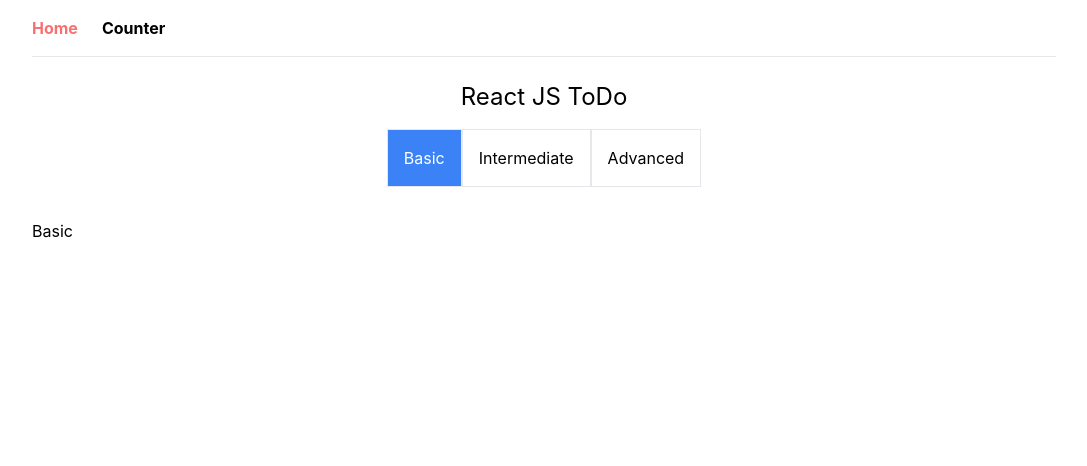
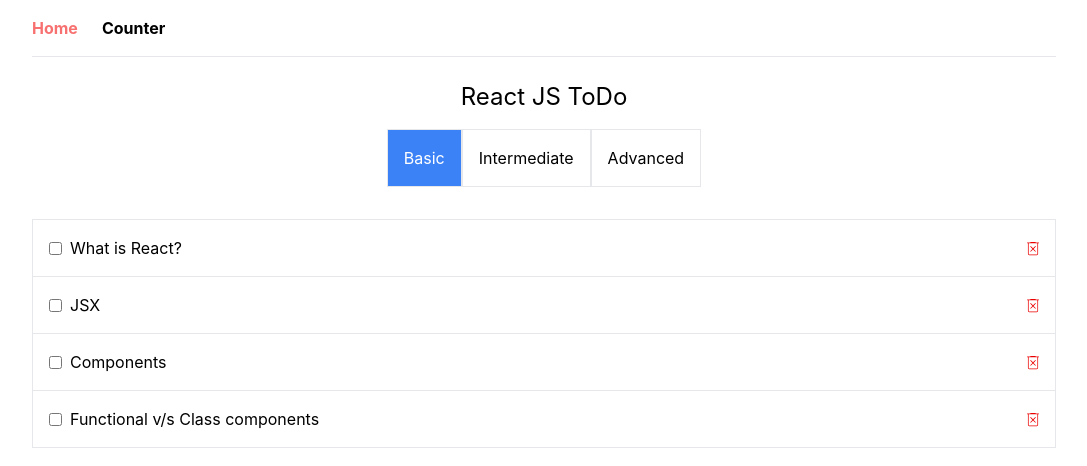
Before and after one commit to kmshan90/trainingApp, a React (Create React App) app: page / in a window 1280 px wide. Shown: the top 466 px of the page, without its empty margins (96-1183 px from the left). Built offline with nearby package versions, Linux system fonts and the light colour scheme.

Commit message:
bug fixes

```diff
--- a/package.json
+++ b/package.json
@@ -2,7 +2,6 @@
   "name": "training-app",
   "version": "0.1.0",
   "private": true,
-  "homepage": "https://kmshan90.github.io/trainingApp",
   "dependencies": {
     "@testing-library/jest-dom": "^5.16.5",
     "@testing-library/react": "^13.4.0",
@@ -18,9 +17,7 @@
     "start": "react-scripts start",
     "build": "react-scripts build",
     "test": "react-scripts test",
-    "eject": "react-scripts eject",
-    "predepoly": "npm run build",
-    "deploy": "gh-pages -d build"
+    "eject": "react-scripts eject"
   },
   "eslintConfig": {
     "extends": [
@@ -41,7 +38,6 @@
     ]
   },
   "devDependencies": {
-    "gh-pages": "^5.0.0",
     "react-router-dom": "^6.10.0",
     "tailwindcss": "^3.3.1"
   }
--- a/src/components/category/AdvancedReact.js
+++ b/src/components/category/AdvancedReact.js
@@ -1,56 +1,8 @@
-import React, { useState, useEffect } from "react";
+import React from "react";
 const AdvancedReact = () => {
-    // const [Advanced, setAdvanced] = useState([]);
-    // const fetchAdvancedData = async () => {
-    //     try{
-    //       const data = await fetch("./data.json");
-    //       const dataJson = await data.json();
-    //       const filteredData = await dataJson.filter((item)=>{return item.level === "advanced"});
-    //       setAdvanced(filteredData);
-    //     }
-    //     catch(e){
-    //         console.log(e)
-    //     }
-    // }
-    // const handleCompleted = (e, id) =>{
-    //     const newData = [...Advanced];
-    //     newData[0].topic = newData[0].topic.map((item) => {
-    //         if(item.id === id){
-    //             return {...item, completed: e.target.checked}
-    //         }
-    //         return item;
-    //     });
-    //     setAdvanced([...newData]);
-    //     console.log(Advanced)
-    // }
-    // const handleRemove = (id) =>{
-    //     const newData = [...Advanced];
-    //     newData[0].topic = newData[0].topic.filter((item) => {
-    //         return item.id !== id
-    //     });
-    //     setAdvanced([...newData]);
-    //     console.log(Advanced)
-    // }
-    // useEffect(() => {
-    //     fetchAdvancedData();
-    // },[])
     return (
         <div className="w-full float-left">
-            {/* {Advanced?.length > 0 &&
-            <div className="w-full float-left border">
-                {Advanced[0].topic.map((item)=>(
-                    <div key={item.id} className="w-full float-left p-4 border-b last-of-type:border-b-0 flex items-center space-x-4 justify-between">
-                        <label className="flex items-center cursor-pointer">
-                            <input onChange={(e)=>handleCompleted(e,item.id)} checked={item.completed} className="mr-2 peer" type="checkbox" /><span className="peer-checked:line-through peer-checked:opacity-60">{item.chapter}</span>
-                        </label>
-                        <svg onClick={()=>handleRemove(item.id)} className="flex-shrink-0 cursor-pointer" width="12" height="15" viewBox="0 0 12 15" fill="none" xmlns="http://www.w3.org/2000/svg">
-                            <path d="M3.74999 10.7083L6.02082 8.41667L8.31249 10.7083L8.85416 10.1667L6.58332 7.875L8.85416 5.5625L8.31249 5.02083L6.02082 7.3125L3.74999 5.02083L3.18749 5.5625L5.47916 7.875L3.18749 10.1667L3.74999 10.7083ZM2.33332 14.25C1.95832 14.25 1.63193 14.1111 1.35416 13.8333C1.07638 13.5556 0.93749 13.2292 0.93749 12.8542V2.27083H0.104156V1.54167H3.39582V0.9375H8.62499V1.54167H11.9167V2.27083H11.0833V12.8542C11.0833 13.2292 10.9479 13.5556 10.6771 13.8333C10.4062 14.1111 10.0764 14.25 9.68749 14.25H2.33332ZM10.3542 2.27083H1.66666V12.8542C1.66666 13.0208 1.7361 13.1736 1.87499 13.3125C2.01388 13.4514 2.16666 13.5208 2.33332 13.5208H9.68749C9.85416 13.5208 10.0069 13.4514 10.1458 13.3125C10.2847 13.1736 10.3542 13.0208 10.3542 12.8542V2.27083ZM1.66666 2.27083V13.5208V12.8542V2.27083Z" fill="#EB0000"/>
-                        </svg>
-                    </div>
-                ))}
-            </div>
-            } */}
-            Advanced
+            <h1 className="text-center text-2xl">Advanced React</h1>
         </div>
     );
 };
--- a/src/components/category/BasicReact.js
+++ b/src/components/category/BasicReact.js
@@ -1,42 +1,42 @@
 import React, { useState, useEffect } from "react";
 const BasicReact = () => {
-    // const [basic, setBasic] = useState([]);
-    // const fetchBasicData = async () => {
-    //     try{
-    //       const data = await fetch("./data.json");
-    //       const dataJson = await data.json();
-    //       const filteredData = await dataJson.filter((item)=>{return item.level === "basic"});
-    //       setBasic(filteredData);
-    //     }
-    //     catch(e){
-    //         console.log(e)
-    //     }
-    // }
-    // const handleCompleted = (e, id) =>{
-    //     const newData = [...basic];
-    //     newData[0].topic = newData[0].topic.map((item) => {
-    //         if(item.id === id){
-    //             return {...item, completed: e.target.checked}
-    //         }
-    //         return item;
-    //     });
-    //     setBasic([...newData]);
-    //     console.log(basic)
-    // }
-    // const handleRemove = (id) =>{
-    //     const newData = [...basic];
-    //     newData[0].topic = newData[0].topic.filter((item) => {
-    //         return item.id !== id
-    //     });
-    //     setBasic([...newData]);
-    //     console.log(basic)
-    // }
-    // useEffect(() => {
-    //     fetchBasicData();
-    // },[])
+    const [basic, setBasic] = useState([]);
+    const fetchBasicData = async () => {
+        try{
+          const data = await fetch("./data.json");
+          const dataJson = await data.json();
+          const filteredData = await dataJson.filter((item)=>{return item.level === "basic"});
+          setBasic(filteredData);
+        }
+        catch(e){
+            console.log(e)
+        }
+    }
+    const handleCompleted = (e, id) =>{
+        const newData = [...basic];
+        newData[0].topic = newData[0].topic.map((item) => {
+            if(item.id === id){
+                return {...item, completed: e.target.checked}
+            }
+            return item;
+        });
+        setBasic([...newData]);
+        console.log(basic)
+    }
+    const handleRemove = (id) =>{
+        const newData = [...basic];
+        newData[0].topic = newData[0].topic.filter((item) => {
+            return item.id !== id
+        });
+        setBasic([...newData]);
+        console.log(basic)
+    }
+    useEffect(() => {
+        fetchBasicData();
+    },[])
     return (
         <div className="w-full float-left">
-            {/* {basic?.length > 0 &&
+            {basic?.length > 0 &&
             <div className="w-full float-left border">
                 {basic[0].topic.map((item)=>(
                     <div key={item.id} className="w-full float-left p-4 border-b last-of-type:border-b-0 flex items-center space-x-4 justify-between">
@@ -49,8 +49,7 @@ const BasicReact = () => {
                     </div>
                 ))}
             </div>
-            } */}
-            Basic
+            }
         </div>
     );
 };
--- a/src/components/category/IntermediateReact.js
+++ b/src/components/category/IntermediateReact.js
@@ -1,56 +1,8 @@
-import React, { useState, useEffect } from "react";
+import React from "react";
 const IntermediateReact = () => {
-    // const [Intermediate, setIntermediate] = useState([]);
-    // const fetchIntermediateData = async () => {
-    //     try{
-    //       const data = await fetch("./data.json");
-    //       const dataJson = await data.json();
-    //       const filteredData = await dataJson.filter((item)=>{return item.level === "intermediate"});
-    //       setIntermediate(filteredData);
-    //     }
-    //     catch(e){
-    //         console.log(e)
-    //     }
-    // }
-    // const handleCompleted = (e, id) =>{
-    //     const newData = [...Intermediate];
-    //     newData[0].topic = newData[0].topic.map((item) => {
-    //         if(item.id === id){
-    //             return {...item, completed: e.target.checked}
-    //         }
-    //         return item;
-    //     });
-    //     setIntermediate([...newData]);
-    //     console.log(Intermediate)
-    // }
-    // const handleRemove = (id) =>{
-    //     const newData = [...Intermediate];
-    //     newData[0].topic = newData[0].topic.filter((item) => {
-    //         return item.id !== id
-    //     });
-    //     setIntermediate([...newData]);
-    //     console.log(Intermediate)
-    // }
-    // useEffect(() => {
-    //     fetchIntermediateData();
-    // },[])
     return (
         <div className="w-full float-left">
-            {/* {Intermediate?.length > 0 &&
-            <div className="w-full float-left border">
-                {Intermediate[0].topic.map((item)=>(
-                    <div key={item.id} className="w-full float-left p-4 border-b last-of-type:border-b-0 flex items-center space-x-4 justify-between">
-                        <label className="flex items-center cursor-pointer">
-                            <input onChange={(e)=>handleCompleted(e,item.id)} checked={item.completed} className="mr-2 peer" type="checkbox" /><span className="peer-checked:line-through peer-checked:opacity-60">{item.chapter}</span>
-                        </label>
-                        <svg onClick={()=>handleRemove(item.id)} className="flex-shrink-0 cursor-pointer" width="12" height="15" viewBox="0 0 12 15" fill="none" xmlns="http://www.w3.org/2000/svg">
-                            <path d="M3.74999 10.7083L6.02082 8.41667L8.31249 10.7083L8.85416 10.1667L6.58332 7.875L8.85416 5.5625L8.31249 5.02083L6.02082 7.3125L3.74999 5.02083L3.18749 5.5625L5.47916 7.875L3.18749 10.1667L3.74999 10.7083ZM2.33332 14.25C1.95832 14.25 1.63193 14.1111 1.35416 13.8333C1.07638 13.5556 0.93749 13.2292 0.93749 12.8542V2.27083H0.104156V1.54167H3.39582V0.9375H8.62499V1.54167H11.9167V2.27083H11.0833V12.8542C11.0833 13.2292 10.9479 13.5556 10.6771 13.8333C10.4062 14.1111 10.0764 14.25 9.68749 14.25H2.33332ZM10.3542 2.27083H1.66666V12.8542C1.66666 13.0208 1.7361 13.1736 1.87499 13.3125C2.01388 13.4514 2.16666 13.5208 2.33332 13.5208H9.68749C9.85416 13.5208 10.0069 13.4514 10.1458 13.3125C10.2847 13.1736 10.3542 13.0208 10.3542 12.8542V2.27083ZM1.66666 2.27083V13.5208V12.8542V2.27083Z" fill="#EB0000"/>
-                        </svg>
-                    </div>
-                ))}
-            </div>
-            } */}
-            Intermediate
+            <h1 className="text-center text-2xl">Intermediate React</h1>
         </div>
     );
 };
--- a/src/pages/home/Home.js
+++ b/src/pages/home/Home.js
@@ -1,4 +1,4 @@
-import React, { useState, useEffect } from "react";
+import React, { useState } from "react";
 import AdvancedReact from "../../components/category/AdvancedReact";
 import BasicReact from "../../components/category/BasicReact";
 import IntermediateReact from "../../components/category/IntermediateReact";
--- a/src/pages/login/Login.js
+++ b/src/pages/login/Login.js
@@ -1,4 +1,4 @@
-import React, { useState } from "react";
+import React from "react";
 const Login = () => {
     return <h1>Login</h1>;
 };
```
Also changed, not shown: 1 other file (tests, documents, lock files or other folders).
